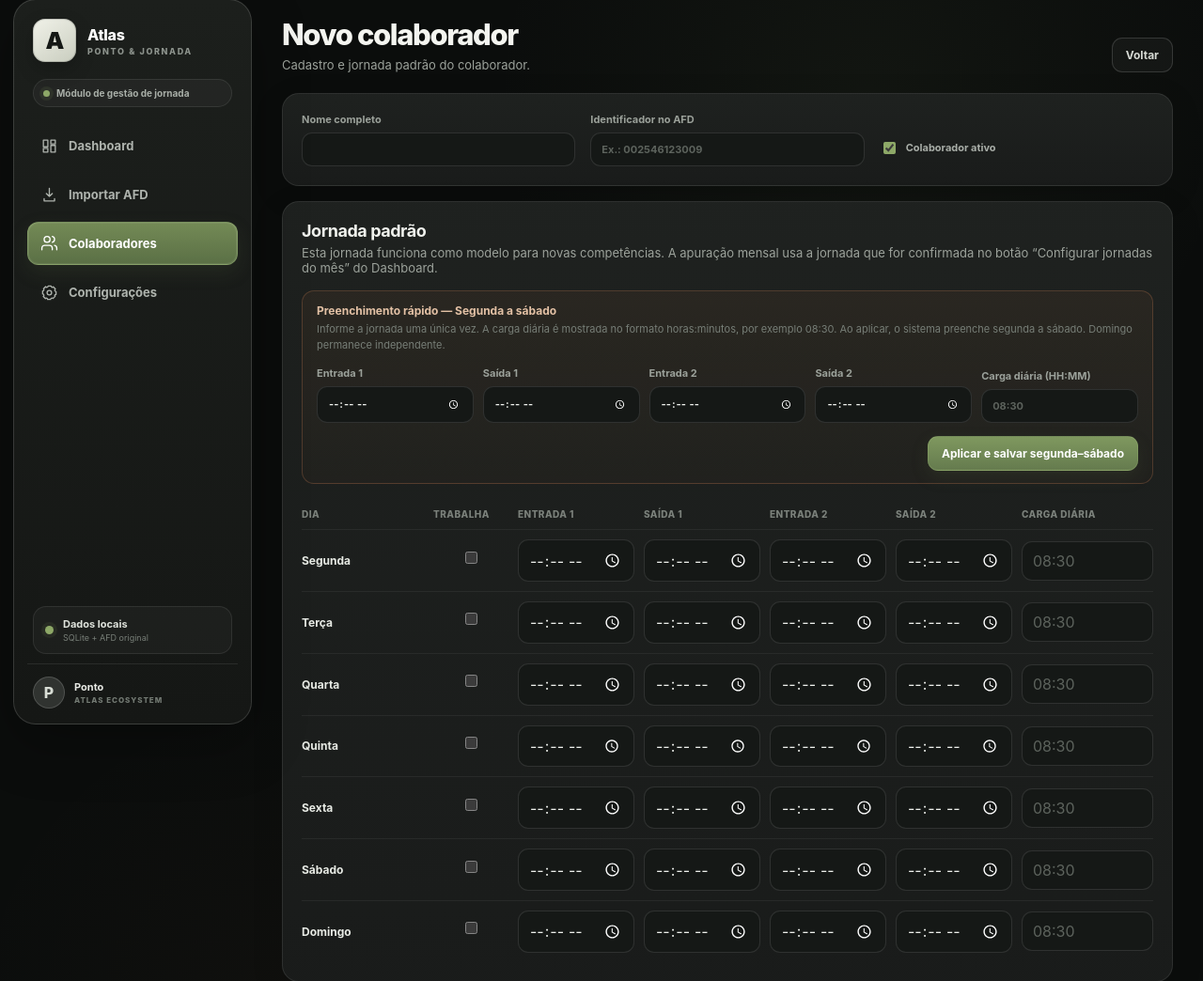
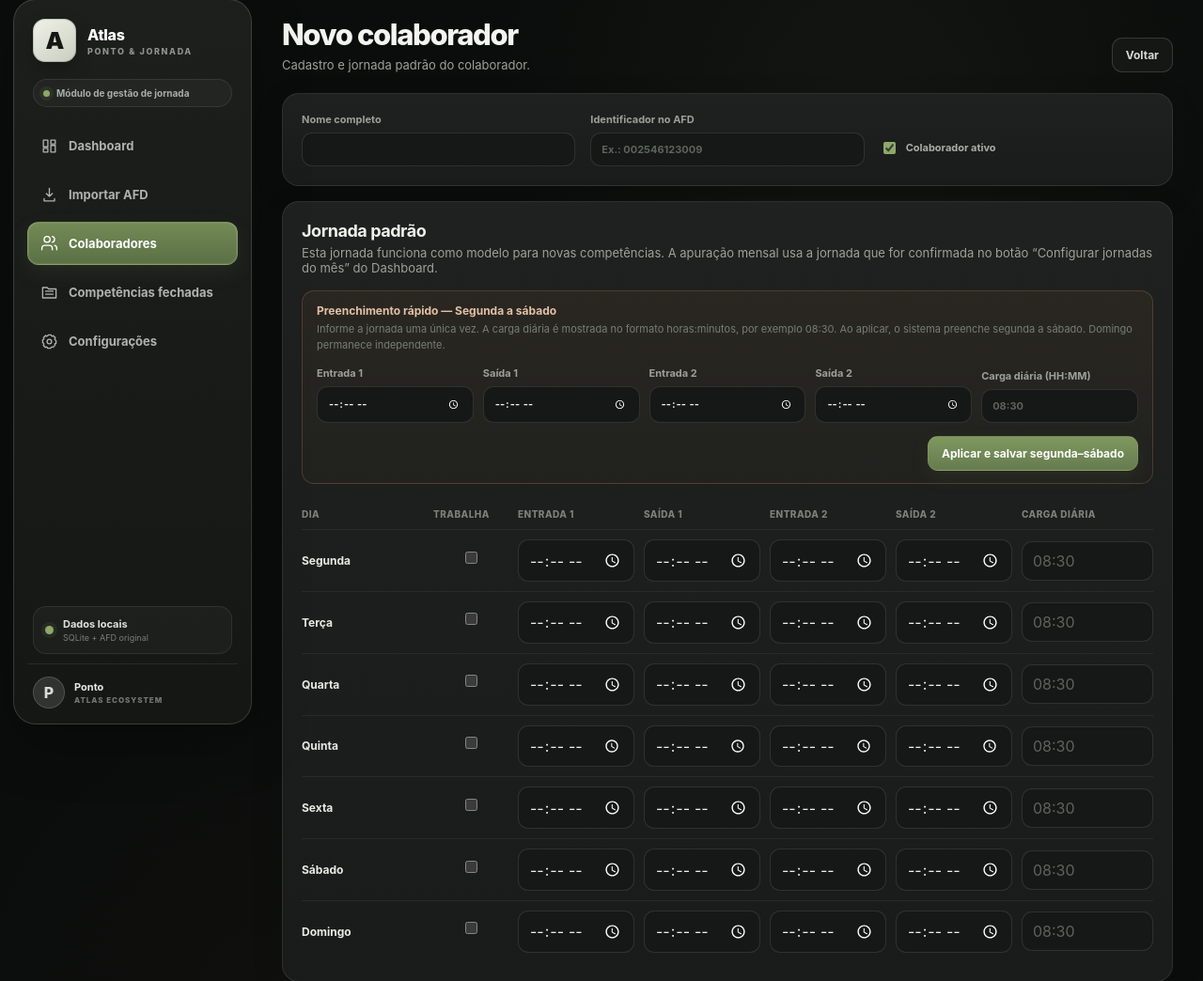
Before and after one commit to lucasgarciamoreira92-rgb/ponto-controlid, a FastAPI app: page /employees/new in a window 1280 px wide. Shown: the part 15-1059 px from the top of the page at 94% size. Run offline with FastAPI, Linux system fonts and the light colour scheme.

Commit message:
Adiciona acesso ao repositório de competências fechadas

```diff
--- a/templates/base.html
+++ b/templates/base.html
@@ -42,6 +42,12 @@
           <svg viewBox="0 0 24 24"><path d="M16 20v-2a4 4 0 0 0-4-4H6a4 4 0 0 0-4 4v2m7-10a4 4 0 1 0 0-8 4 4 0 0 0 0 8Zm13 10v-2a4 4 0 0 0-3-3.87M16 2.13a4 4 0 0 1 0 7.75"/></svg>
         </span>
         <span>Colaboradores</span>
+      </a>
+      <a href="/closures" class="{% if current_path.startswith('/closures') %}active{% endif %}">
+        <span class="nav-icon" aria-hidden="true">
+          <svg viewBox="0 0 24 24"><path d="M3 5h6l2 2h10v12H3V5Zm4 5h10m-10 4h10"/></svg>
+        </span>
+        <span>Competências fechadas</span>
       </a>
       <a href="/settings" class="{% if current_path.startswith('/settings') %}active{% endif %}">
         <span class="nav-icon" aria-hidden="true">
```
